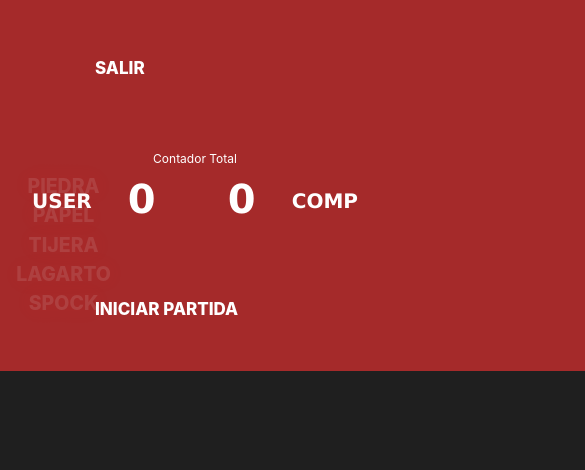
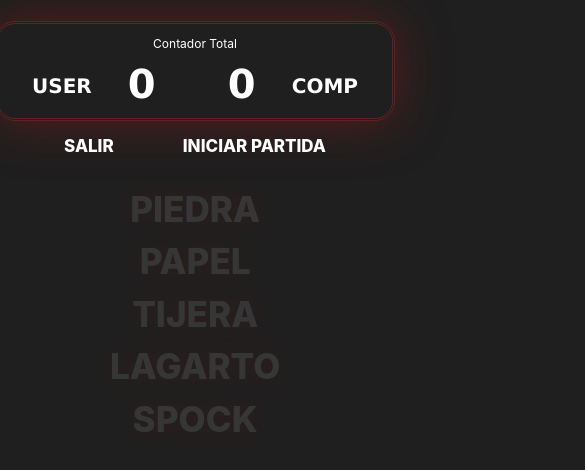
Before and after one commit to fabriciomarote/Piedra-papel-tijera-largarto-spock, a React (Create React App) app in the folder tp-integrador/: page /game in a window 390 px wide. Shown: the top 470 px of the page, 585 px wide, since content can reach past the window. Built offline with nearby package versions, Linux system fonts and the light colour scheme.

Commit message:
se hace al componente GamePage responsive, mas algunas modificaciones por estilo

```diff
--- a/tp-integrador/src/components/GamePage.jsx
+++ b/tp-integrador/src/components/GamePage.jsx
@@ -186,15 +186,19 @@ const GamePage = () => {
             else {
                 return (
                     <>
-                        {renderCounter()}
-                        <div className='game-container'>
-                            <div className='box-buttons-content'>
-                                {selectionUser.map((select, index) => (
-                                    <img key={index} className='img' onClick={() => clickHandler(select)} src={select.src} alt="imagen"/>
-                                ))}
+                        <div className='col-lg-12 col-md-12 col-sm-12 col-xs-12'>
+                            {renderCounter()}
+                        </div>
+                        <div className='col-lg-12 col-md-12 col-sm-12 col-xs-12'>
+                            <div className='col-lg-12 col-md-12 col-sm-12 col-xs-12 game-container'>
+                                <div className='col-lg-12 col-md-12 col-sm-12 col-xs-12 box-buttons-content'>
+                                    {selectionUser.map((select, index) => (
+                                        <img key={index} className='img' onClick={() => clickHandler(select)} src={select.src} alt="imagen"/>
+                                    ))}
+                                </div>
                             </div>
+                            {renderSelections()}
                         </div>
-                        {renderSelections()}
                     </>
                 )
             }
@@ -266,10 +270,7 @@ const GamePage = () => {
         <>
             <div className='col-lg-12 col-md-12 col-sm-12 col-xs-12 gamePage-container'>
                 <div className='col-lg-12 col-md-12 col-sm-12 col-xs-12 navbar'>
-                    <div className='col-lg-3 col-md-12 col-sm-12 col-xs-12 navbar-left'>
-                        <a onClick={goBack} className="btn-gp">SALIR</a>
-                    </div>
-                    <div className='col-lg-6 col-md-12 col-sm-12 col-xs-12 navbar-medium'>
+                    <div className='col-lg-12 col-md-12 col-sm-12 col-xs-12 navbar-top'>
                         <div className='counter-total-container'>
                             <div className='counter-total'>
                                 <div className='counter-top'>
@@ -288,7 +289,8 @@ const GamePage = () => {
                             </div>
                         </div>
                     </div>
-                    <div className='col-lg-3 col-md-12 col-sm-12 col-xs-12 navbar-right'>
+                    <div className='col-lg-12 col-md-12 col-sm-12 col-xs-12 navbar-bottom'>
+                        <a onClick={goBack} className="btn-gp">SALIR</a>
                         {renderByState()}
                     </div>
                 </div>
--- a/tp-integrador/src/styles/GamePage.css
+++ b/tp-integrador/src/styles/GamePage.css
@@ -1,27 +1,32 @@
 .gamePage-container {
     display: grid;
-    width: 1300px;
+    width: 100%;
+    height: 100%;
     justify-content: center;
 }
 
-.navbar, .navbar-left , .navbar-medium, .navbar-right {
-    display: flex;
+.navbar {
+    display: grid;
     justify-content: center;
     align-items: center;
-    width: 1490px;
-    height: 90%;
-    background-color: brown;
     color: white;
 }
 
-.navbar-right {
-    display: grid;
+.navbar-top, .navbar-bottom {
+    display: flex;
+    justify-content: center;
+}
+
+.navbar-bottom {
+    display: flex;
+    justify-content: space-evenly;
 }
 
 .content-game {
     padding: 5px;
     display: grid;
     justify-content: center;
+    margin-top: 10px;
 }
 
 .player {
@@ -33,10 +38,10 @@
 }
 
 .point {
-    font-size:  30px;
+    font-size:  20px;
     font-weight: 900;
     color: white;
-    width: 100px;
+    width: 70px;
     border-radius: 5px;
     text-align: center;
     font-family:Verdana, Geneva, Tahoma, sans-serif
@@ -61,16 +66,22 @@
 
 .counter-total {
     display: grid;
-    height: 100px;
+    width: 400px;
+    height: 80%;
     justify-content: center;
     align-items: center;
     text-align: center;
     padding: 10px;
+    border-style: double;
+    border-radius: 20px;
+    border-color: rgb(168, 39, 39, 0.5);
+    box-shadow: 0px 0px 50px
+    rgba(148, 23, 23, .5);
 }
 
 .counter {
     display: grid;
-    height: 100px;
+    height: 80px;
     justify-content: center;
     align-items: center;
     text-align: center;
@@ -114,7 +125,7 @@
 }
 
 .img {
-    width: 130px;
+    width: 100px;
     border-radius: 150px;
     opacity: .5;
     border-style:inset;
@@ -132,6 +143,7 @@
 
 .box-buttons-content {
     display: flex;
+    flex-direction: row;
     justify-content: center;
 }
 
@@ -141,11 +153,9 @@
 }
 
 .btn-gp {
-    width: 200px;
     border-radius: 30px;
     font-size: 17px;
     font-weight: 800;
-    border-style: none;
     cursor: pointer;
     text-transform: none;
     color: white;
@@ -165,7 +175,7 @@
 }
 
 .selection-image {
-    width: 180px;
+    width: 170px;
     border-radius: 150px;
     border-style:inset;
     border-width: 5px;
@@ -215,14 +225,117 @@
     display: grid;
     position: absolute;
     text-align: center;
-    top: 50%;
-    left: 38%;
     color: white;
 }
 
-.title span {
-    font-size: 5vw;
-    font-weight: 800;
-    text-shadow: 0px 0px 20px rgba(255, 0, 0, 0.9);
-    opacity: .1;
+@media (min-width: 1200px) {
+    .navbar {
+        width: 1400px;
+        height: 100%;
+    }
+    .title {
+        display: grid;
+        position: absolute;
+        text-align: center;
+        top: 50%;
+        left: 39%;
+    }
+    .title span {
+        font-size: 4.5vw;
+        font-weight: 800;
+        text-shadow: 0px 0px 20px rgba(255, 0, 0, 0.9);
+        opacity: .1;
+    }
+
+    .game-container {
+        width: 800px;
+    }
 }
+
+@media (max-width: 1199px) and (min-width: 992px) {
+    .navbar {
+        width: 1150px;
+        height: 100%;
+    }
+    .title {
+        top: 50%;
+        left: 37%;
+    }
+    .title span {
+        font-size: 6vw;
+        font-weight: 800;
+        text-shadow: 0px 0px 20px rgba(255, 0, 0, 0.9);
+        opacity: .1;
+    }
+    .game-container {
+        width: 800px;
+    }
+}
+
+@media (max-width: 991px) and (min-width: 768px) {
+    .navbar {
+        width: 900px;
+        height: 100%;
+    }
+    .title {
+        top: 50%;
+        left: 33%;
+    }
+    .title span {
+        font-size: 7vw;
+        font-weight: 800;
+        text-shadow: 0px 0px 20px rgba(255, 0, 0, 0.9);
+        opacity: .1;
+    }
+    .game-container {
+        width: 500px;
+    }
+
+    .img {
+        width: 100px;
+        border-radius: 150px;
+        padding: 5px;
+        margin: 20px;
+    }
+}
+
+@media (max-width: 767px) {
+    .navbar {
+        width: 500px;
+        height: 100%;
+    }
+
+    .title {
+        top: 50%;
+        left: 33%;
+    }
+    .title span {
+        font-size: 9vw;
+        font-weight: 800;
+        text-shadow: 0px 0px 20px rgba(255, 0, 0, 0.9);
+        opacity: .1;
+    }
+
+    .game-container {
+        width:100%;
+    }
+
+    .img {
+        width: 60px;
+        padding: 5px;
+        margin: 10px;
+        margin-top: 40px;
+    }
+
+    .selection-image {
+        width: 140px;
+        border-radius: 150px;
+        border-style:inset;
+        border-width: 5px;
+        border-color: brown;
+        box-shadow: 0px 0px 25px
+        rgba(148, 23, 23, 0.9);
+        padding: 5px;
+        margin: 20px;
+    }
+}
```
